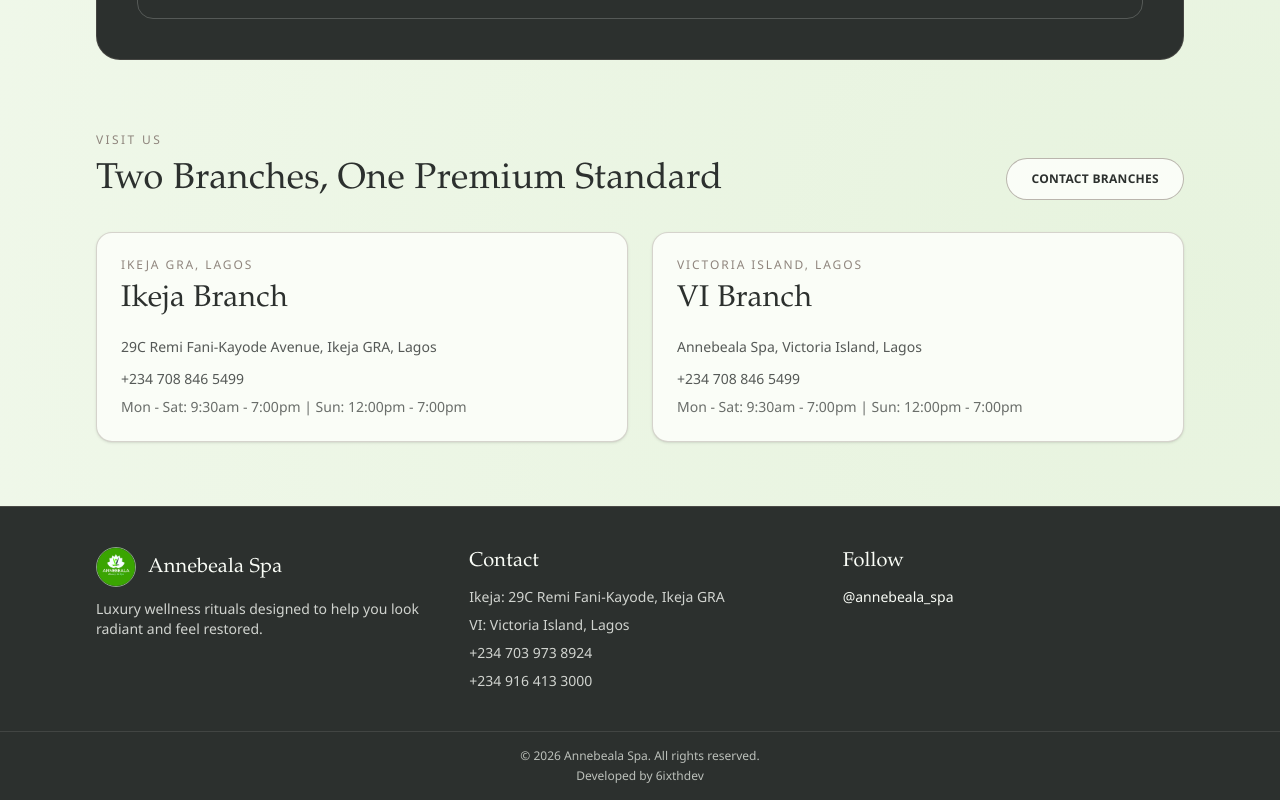
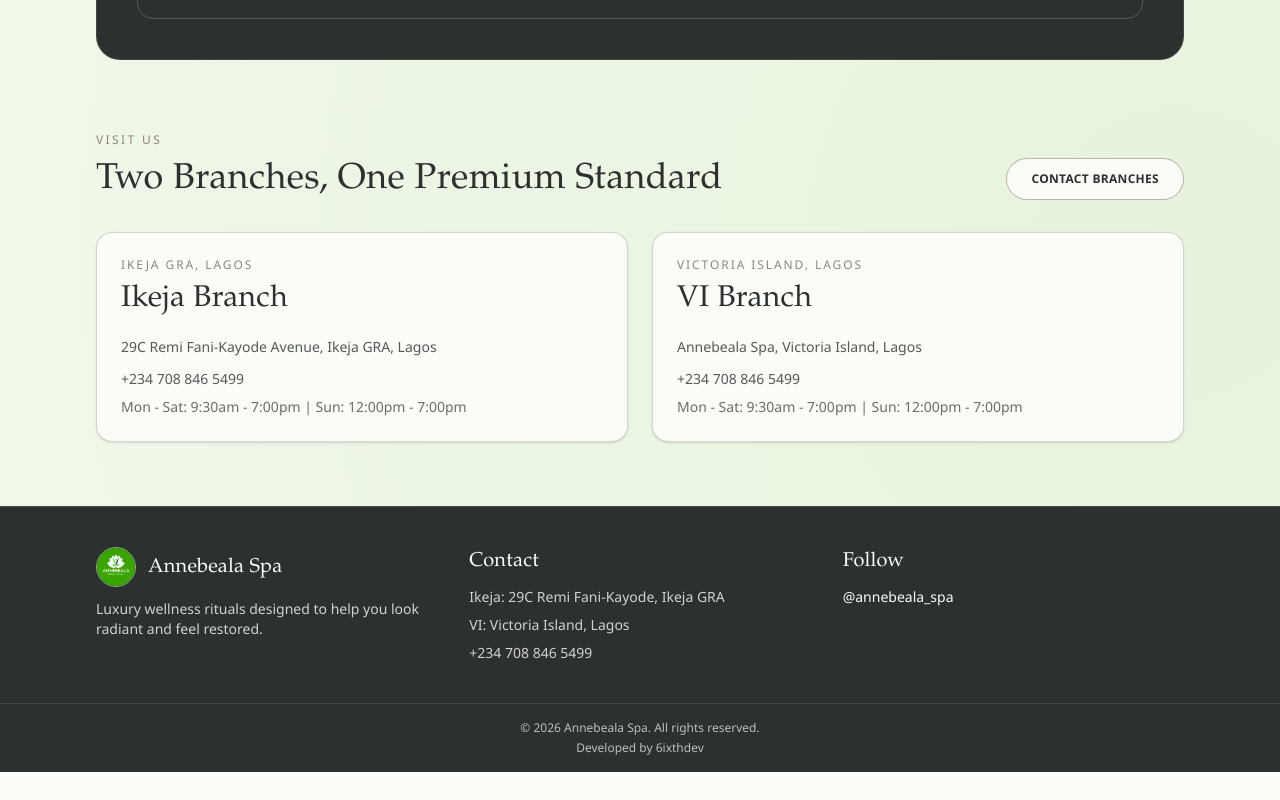
Before and after one commit to ukcharlies/annebeala-spa, a Next.js app in the folder frontend/: page / in a window 1280 px wide. Shown: the part 7829-8629 px from the top of the page. After the commit the page ends 8601 px from the top, so only its background shows below. Built offline with nearby package versions, Linux system fonts and the light colour scheme.

Commit message:
update contact information in Footer and Home components for accuracy

```diff
--- a/frontend/src/app/page.tsx
+++ b/frontend/src/app/page.tsx
@@ -27,7 +27,7 @@
     addressCountry: "NG",
   },
   url: "https://annebealaspa.com",
-  telephone: "+2348000000000",
+  telephone: "+2347088465499",
   sameAs: ["https://www.instagram.com/annebeala_spa?igsh=MW1icHh1dnUxOGVtYQ=="],
   priceRange: "$$",
 };
--- a/frontend/src/components/Footer.tsx
+++ b/frontend/src/components/Footer.tsx
@@ -28,8 +28,7 @@
           <ul className="mt-3 space-y-2 text-sm text-brand-ivory/80">
             <li>Ikeja: 29C Remi Fani-Kayode, Ikeja GRA</li>
             <li>VI: Victoria Island, Lagos</li>
-            <li>+234 703 973 8924</li>
-            <li>+234 916 413 3000</li>
+            <li>+234 708 846 5499</li>
           </ul>
         </div>
 
```
